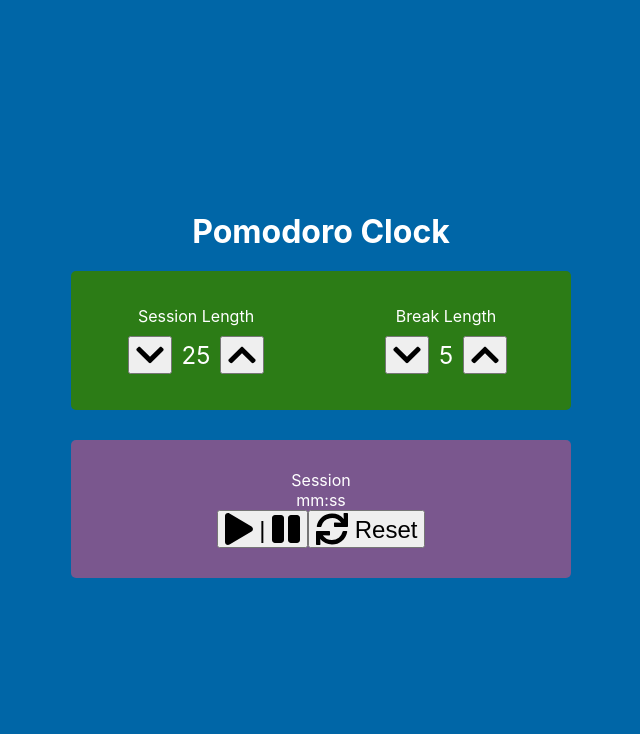
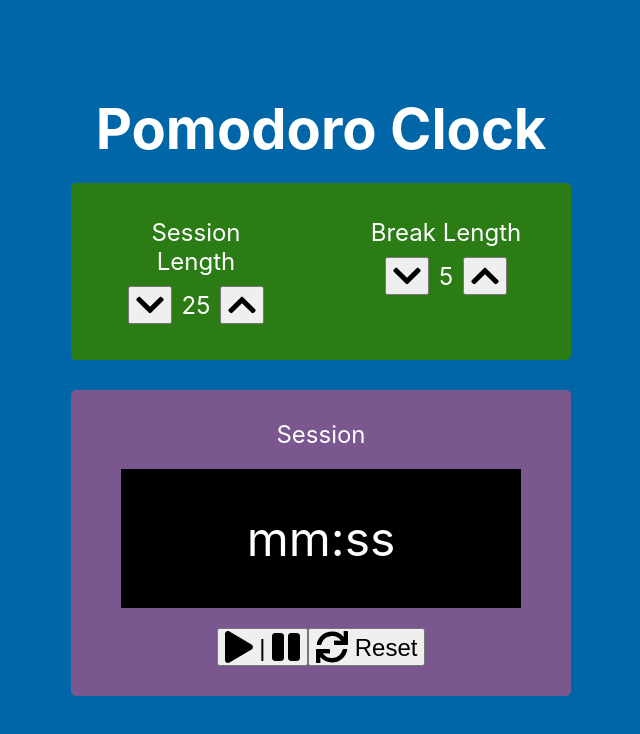
Before and after one commit to grimeswong/PomodoroClock-FCC, a React (Create React App) app: page / in a window 1280 px wide. Shown: the top 734 px of the page, without its empty margins (319-959 px from the left). Built offline with nearby package versions, Linux system fonts and the light colour scheme.

Commit message:
Refine the font sizes

```diff
--- a/src/App.js
+++ b/src/App.js
@@ -33,7 +33,6 @@ function App() {
           <button id="start_stop"><FontAwesomeIcon icon={faPlay} size="lg" /> | <FontAwesomeIcon icon={faPause} size="lg" /></button>
           <button id="reset"><FontAwesomeIcon icon={faSync} size="lg" /> Reset</button>
         </div>
-
       </div>
     </div>
   );
--- a/src/styles/_app.scss
+++ b/src/styles/_app.scss
@@ -12,6 +12,7 @@
     flex-direction: column;
     h1 {
       padding: 20px;
+      font-size: 3.5rem;
     }
     button {
       cursor: pointer;
@@ -25,6 +26,7 @@
       .control-wrapper {
         width: 50%;
         padding: 30px;
+        font-size: 1.5rem;
         div {
           padding: 5px 10px;
         }
@@ -36,7 +38,14 @@
       width: 500px;
       box-sizing: border-box;
       background-color: rgb(122, 87, 142);
+      font-size: 1.5rem;
       border-radius: 5px;
+      #time-left {
+        margin: 20px;
+        padding: 40px;
+        background-color: black;
+        font-size: 3rem;
+      }
     }
     .control div, button {
       display: inline-block;
```
